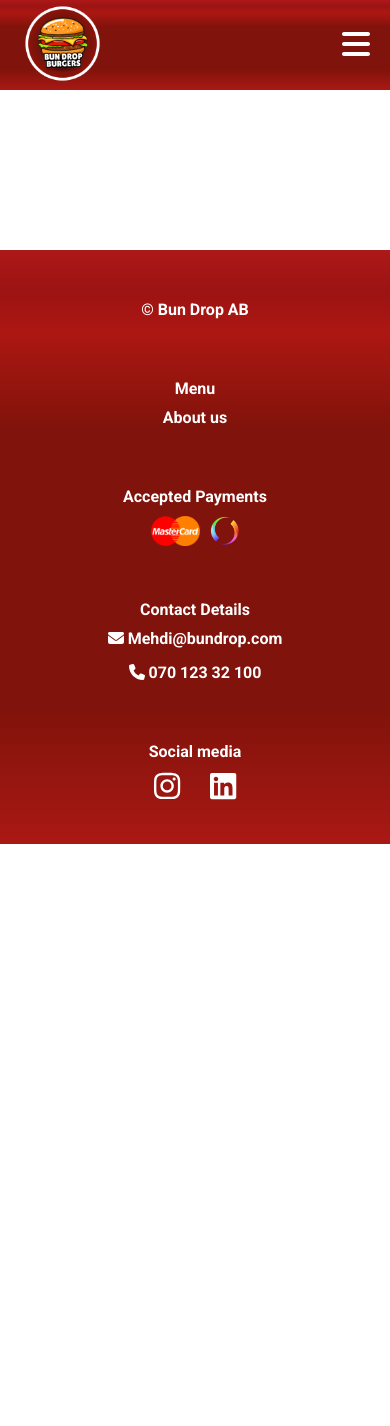
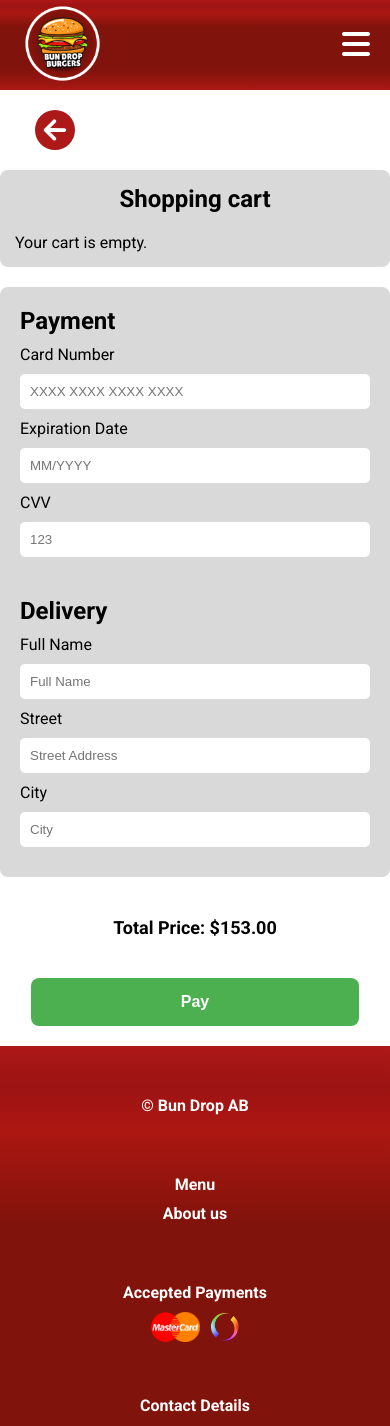
Before and after one commit to Mahodi313/Bun-Drop, a React (Vite) app: page /checkout in a window 390 px wide. Shown: the top 1426 px of the page. Before the commit the page ends 844 px from the top, so only its background shows below. Built offline with nearby package versions, Linux system fonts and the light colour scheme.

Commit message:
/design/checkoutPage with components

```diff
--- a/src/App.jsx
+++ b/src/App.jsx
@@ -4,6 +4,7 @@ import Navbar from "./components/navbar/Navbar.component";
 import Home from "./pages/home/Home.route";
 import Footer from "./components/footer/Footer.component";
 import Menu from "./pages/menu/Menu.route";
+import Checkout from "./pages/checkout/Checkout.route";
 
 import "./App.css";
 
@@ -16,6 +17,7 @@ function App() {
           <Routes>
             <Route path="/" element={<Home />} />
             <Route path="/menu" element={<Menu />} />
+            <Route path="/checkout" element={<Checkout />} />
           </Routes>
         </main>
         <Footer />
--- a/src/components/cart-dropdown/cart-dropdown.styles.css
+++ b/src/components/cart-dropdown/cart-dropdown.styles.css
@@ -24,6 +24,7 @@
   display: flex;
   flex-direction: column;
   overflow: scroll;
+  overflow-x: hidden;
 }
 
 .cart-dropdown-container button {
@@ -59,7 +60,7 @@
     width: 90%;
     height: auto;
     top: auto;
-    bottom: 100px;
+    bottom: -300px;
     right: 5%;
     left: 5%;
     border: none;
@@ -74,7 +75,7 @@
     width: 95%;
     height: auto;
     top: auto;
-    bottom: -250px;
+    bottom: -300px;
     right: 2.5%;
     left: 2.5%;
     border: none;
--- /dev/null
+++ b/src/components/checkout-item/CheckoutItem.component.jsx
@@ -0,0 +1,31 @@
+import React from "react";
+
+import "./CheckoutItem.styles.css";
+
+function CheckoutItem(props) {
+  return (
+    <div className="cart-item">
+      <img src={props.item.image} alt={props.item.title} />
+      <h3>{props.item.title}</h3>
+      <p>${props.item.price}</p>
+      <div className="quantity-wrapper">
+        <button onClick={() => decreaseQuantity(props.item)}>-</button>
+        <input
+          type="number"
+          className="quantity-input"
+          value={props.item.quantity}
+          readOnly
+        />
+        <button onClick={() => increaseQuantity(props.item)}>+</button>
+      </div>
+      <button
+        onClick={() => removeItemFromCart(props.item)}
+        className="remove-button"
+      >
+        X
+      </button>
+    </div>
+  );
+}
+
+export default CheckoutItem;
--- /dev/null
+++ b/src/components/checkout-item/CheckoutItem.styles.css
@@ -0,0 +1,85 @@
+.cart-item {
+  display: flex;
+  align-items: center;
+  justify-content: space-between;
+  background: #fff;
+  padding: 10px;
+  margin-bottom: 10px;
+  border-radius: 8px;
+  transition: box-shadow 0.3s;
+}
+
+.cart-item:hover {
+  box-shadow: 0px 4px 8px rgba(0, 0, 0, 0.15);
+}
+
+.cart-item img {
+  width: 70px;
+  height: auto;
+  margin-right: 15px;
+}
+
+.cart-item div {
+  flex: 1;
+  display: flex;
+  align-items: center;
+}
+
+.cart-item h3 {
+  flex: 3;
+  font-weight: bold;
+  text-align: left;
+}
+
+.cart-item p {
+  flex: 1;
+  font-weight: bold;
+  text-align: center;
+}
+
+.quantity-wrapper {
+  display: flex;
+  align-items: center;
+  justify-content: center;
+}
+
+.quantity-wrapper button {
+  background-color: #ad1818;
+  color: white;
+  border: none;
+  border-radius: 5px;
+  width: 30px;
+  height: 30px;
+  font-size: 20px;
+  line-height: 30px;
+  padding: 0;
+  margin: 0 5px;
+}
+
+.quantity-wrapper button:hover {
+  background-color: #cc3700;
+  cursor: pointer;
+}
+
+.quantity-input {
+  width: 40px;
+  text-align: center;
+  border: 1px solid #ccc;
+  border-radius: 5px;
+  padding: 5px;
+}
+
+.remove-button {
+  background-color: #ad1818;
+  color: white;
+  border: none;
+  border-radius: 5px;
+  padding: 5px 10px;
+  font-size: 16px;
+  margin-left: 20px;
+}
+
+.remove-button:hover {
+  background-color: #cc3700;
+  cursor: pointer;
+}
--- a/src/components/favorite-burger/FavoriteBurger.styles.css
+++ b/src/components/favorite-burger/FavoriteBurger.styles.css
@@ -5,7 +5,6 @@
   border: 1px solid #ddd;
   border-radius: 8px;
   background-color: #f5ebdc;
-
   display: flex;
   flex-direction: column;
   justify-content: space-between;
--- /dev/null
+++ b/src/components/paymentForm/PaymentForm.component.jsx
@@ -0,0 +1,92 @@
+import React from "react";
+
+import "./PaymentForm.styles.css";
+
+function PaymentForm() {
+  return (
+    <form className="payment-form">
+      <div className="payment-wrapper">
+        <h2>Payment</h2>
+        <div className="form-field">
+          <label className="input-label" htmlFor="card-number">
+            Card Number
+          </label>
+          <input
+            type="text"
+            id="card-number"
+            className="input-text"
+            placeholder="XXXX XXXX XXXX XXXX"
+            required
+          />
+        </div>
+        <div className="form-field">
+          <label className="input-label" htmlFor="exp-date">
+            Expiration Date
+          </label>
+          <input
+            type="text"
+            id="exp-date"
+            className="input-text"
+            placeholder="MM/YYYY"
+            required
+          />
+        </div>
+        <div className="form-field">
+          <label className="input-label" htmlFor="cvv">
+            CVV
+          </label>
+          <input
+            type="text"
+            id="cvv"
+            className="input-text"
+            placeholder="123"
+            required
+          />
+        </div>
+        <h2 id="delivery-title">Delivery</h2>
+        <div className="form-field">
+          <label className="input-label" htmlFor="full-name">
+            Full Name
+          </label>
+          <input
+            type="text"
+            id="full-name"
+            className="input-text"
+            placeholder="Full Name"
+            required
+          />
+        </div>
+        <div className="form-field">
+          <label className="input-label" htmlFor="street">
+            Street
+          </label>
+          <input
+            type="text"
+            id="street"
+            className="input-text"
+            placeholder="Street Address"
+            required
+          />
+        </div>
+        <div className="form-field">
+          <label className="input-label" htmlFor="city">
+            City
+          </label>
+          <input
+            type="text"
+            id="city"
+            className="input-text"
+            placeholder="City"
+            required
+          />
+        </div>
+      </div>
+      <p className="total-price">Total Price: $153.00</p>
+      <button type="submit" className="pay-button">
+        Pay
+      </button>
+    </form>
+  );
+}
+
+export default PaymentForm;
--- /dev/null
+++ b/src/components/paymentForm/PaymentForm.styles.css
@@ -0,0 +1,58 @@
+.payment-wrapper {
+  background-color: #d9d9d9;
+  padding: 20px;
+  border-radius: 8px;
+  color: black;
+  margin-bottom: 20px;
+  width: auto;
+}
+
+.form-field {
+  display: block;
+  margin: 10px 0;
+}
+
+.input-label {
+  display: block;
+  margin-bottom: 10px;
+}
+
+.input-text {
+  width: 100%;
+  padding: 10px;
+  border: none;
+  border-radius: 5px;
+  box-sizing: border-box;
+}
+
+.pay-button {
+  width: auto;
+  max-width: 400px;
+  padding: 15px 150px;
+  background-color: #4caf50;
+  border: none;
+  color: white;
+  font-size: 16px;
+  font-weight: bold;
+  border-radius: 8px;
+  cursor: pointer;
+  display: block;
+  margin: 0 auto;
+  margin-bottom: 20px;
+}
+
+.pay-button:hover {
+  background-color: #59c25d;
+}
+
+#delivery-title {
+  margin-top: 40px;
+}
+
+.total-price {
+  font-size: 18px;
+  font-weight: bold;
+  margin-top: 40px;
+  text-align: center;
+  margin-bottom: 40px;
+}
--- /dev/null
+++ b/src/pages/checkout/Checkout.route.jsx
@@ -0,0 +1,40 @@
+import React, { useContext } from "react";
+
+import { useNavigate } from "react-router-dom";
+
+import CheckoutItem from "../../components/checkout-item/CheckoutItem.component";
+import PaymentForm from "../../components/paymentForm/PaymentForm.component";
+
+import { CartContext } from "../../contexts/cart.context";
+
+import "./Checkout.styles.css";
+
+import { FontAwesomeIcon } from "@fortawesome/react-fontawesome";
+import { faCircleArrowLeft } from "@fortawesome/free-solid-svg-icons";
+
+function Checkout() {
+  const { cartItems } = useContext(CartContext);
+  const navigate = useNavigate();
+  return (
+    <>
+      <div className="checkout-wrapper">
+        <FontAwesomeIcon
+          id="back-icon"
+          icon={faCircleArrowLeft}
+          onClick={() => navigate(-1)}
+        />
+        <div className="items-wrapper">
+          <h2 className="shopping-title">Shopping cart</h2>
+          {cartItems.length ? (
+            cartItems.map((item) => <CheckoutItem key={item.id} item={item} />)
+          ) : (
+            <p>Your cart is empty.</p>
+          )}
+        </div>
+        <PaymentForm />
+      </div>
+    </>
+  );
+}
+
+export default Checkout;
--- /dev/null
+++ b/src/pages/checkout/Checkout.styles.css
@@ -0,0 +1,25 @@
+#back-icon {
+  color: #ad1818;
+  font-size: 40px;
+  margin-left: 35px;
+  margin-top: 20px;
+  margin-bottom: 20px;
+}
+
+#back-icon:hover {
+  color: #cc3700;
+  cursor: pointer;
+}
+
+.shopping-title {
+  text-align: center;
+  margin-bottom: 20px;
+}
+
+.items-wrapper {
+  width: 100%;
+  background: #d9d9d9;
+  padding: 15px;
+  border-radius: 8px;
+  margin-bottom: 20px;
+}
```
